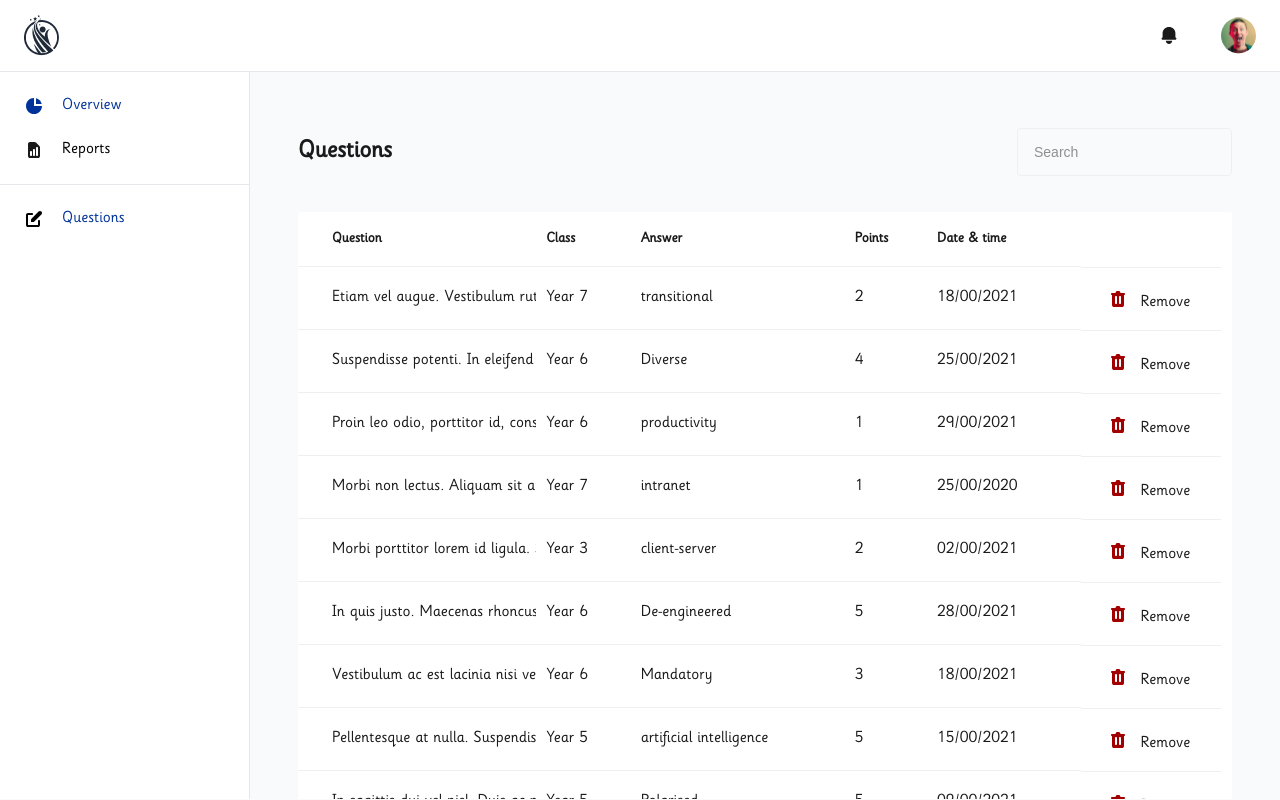
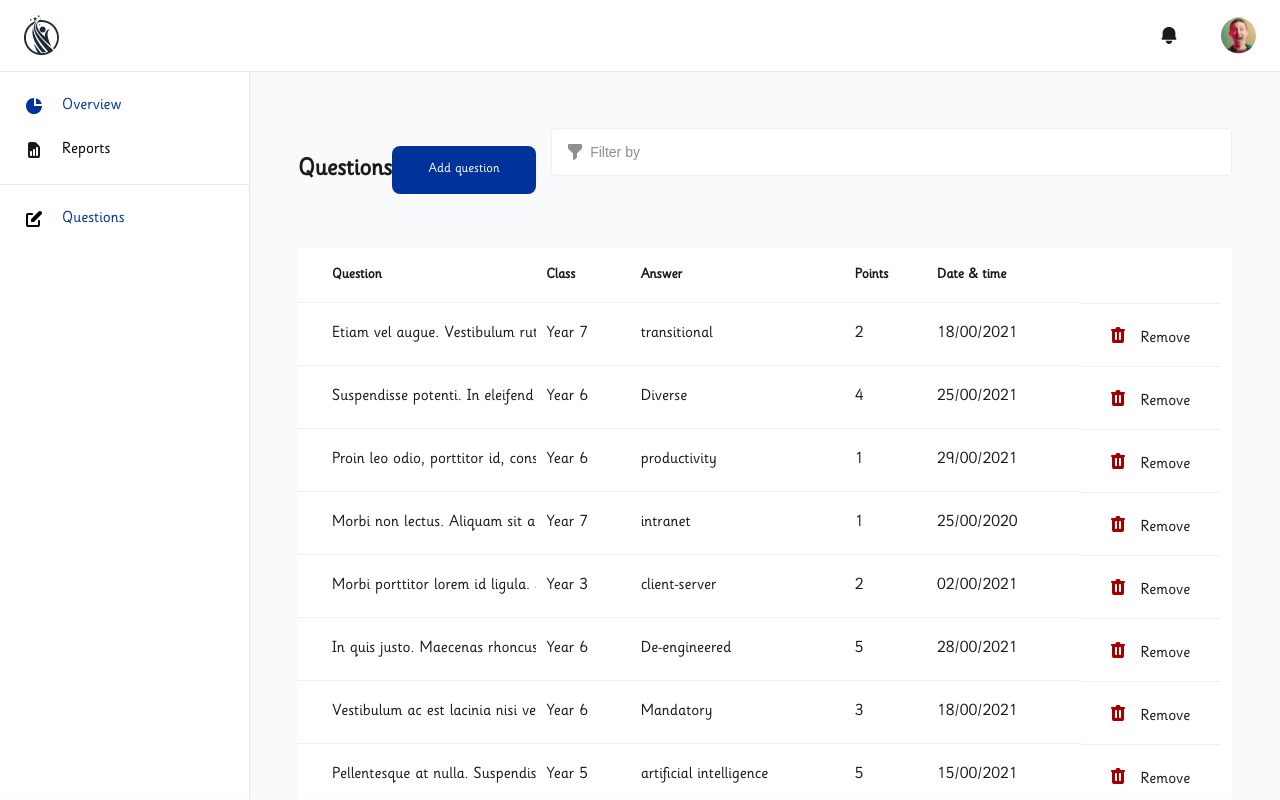
Before and after one commit to Azerii/bfcc-admin, a React (Create React App) app: page /questions in a window 1280 px wide. Built offline with nearby package versions, Linux system fonts and the light colour scheme.

Commit message:
Finished up delete and add  question functionality

```diff
--- a/src/assets/index.js
+++ b/src/assets/index.js
@@ -18,6 +18,7 @@ import arrow_left_grey from "./images/arrow_left_grey.svg";
 import age_group from "./images/age_group.svg";
 import arrow_down from "./images/arrow_down.svg";
 import remove from "./icons/remove.svg"
+import filter from "./icons/filter.svg"
 export {
   chat_pie,
   age,
@@ -38,5 +39,6 @@ export {
   arrow_right_grey,
   age_group,
   download,
-  remove
+  remove,
+  filter
 };
--- a/src/components/Button/Button.js
+++ b/src/components/Button/Button.js
@@ -17,8 +17,8 @@ const Wrapper = styled.button`
 `;
 
 const Button = (props) => {
-  const { text, width, color, textColor, borderColor } = props;
-  return <Wrapper {...props}>{text}</Wrapper>;
+  const { className,text, width, color, textColor, borderColor } = props;
+  return <Wrapper className={className} {...props}>{text}</Wrapper>;
 };
 
 export default Button;
--- a/src/components/FormGroup/index.js
+++ b/src/components/FormGroup/index.js
@@ -7,6 +7,7 @@ import Dropdown from "./Dropdown";
 import searchIcon from "../../assets/icons/searchGrey.svg";
 import cancelIcon from "../../assets/icons/cancel.svg";
 import chevronDown from "../../assets/icons/chevronDown.svg";
+import { filter } from "../../assets";
 
 const handleToggleShow = (e, id) => {
   const toggler = e.target;
@@ -153,7 +154,7 @@ const FormGroup = ({
           labelBg={labelBg}
         >
           <div className="header">
-            <img src={searchIcon} alt="icon" className="icon left" />
+            <img src={name === "filter" ? filter : searchIcon} alt="icon" className="icon left" />
             <input
               type="text"
               id={name}
--- a/src/components/Modal/NothingAdded.js
+++ b/src/components/Modal/NothingAdded.js
@@ -37,7 +37,7 @@ function NothingAdded({ text, onClick, link }) {
       <img src={age_group} alt={age_group} />
       <p>There’s nothing here.</p>
       <p>
-        You haven't added any {text} <br /> at the monent.
+        You haven't added any {text} <br /> at the moment.
       </p>
       <Link to={link}>
         <Button text="Add question" width="144px" onClick={onClick} />
--- a/src/components/Table/PaginationTable.js
+++ b/src/components/Table/PaginationTable.js
@@ -7,8 +7,6 @@ import {
   useFilters,
   usePagination,
 } from "react-table";
-// import Button from "../Button/Button";
-// import Form from "../Form/Form";
 import {
   arrow_left_blue,
   arrow_left_grey,
@@ -17,16 +15,20 @@ import {
   remove as remove_icon,
 } from "../../assets";
 import { MOCK_COLUMNS } from "./columns";
-// import GlobalFilter from "./GlobalFilter";
 import styled from "styled-components";
-// import Pagination from "../Pagination/Pagination";
 import ColumnFilter from "./ColumnFilter";
-// import Context from "../../components/Context/Context";
 import FormGroup from "../FormGroup";
+import Button from "../Button/Button";
 
 const Wrapper = styled.div`
   .header {
     margin-bottom: 3.6rem;
+  }
+  .btn {
+    margin-left: auto;
+    margin-right: 1.5rem;
+    display: block;
+    width: fit-content;
   }
 `;
 
@@ -132,11 +134,16 @@ const PaginationWrapper = styled.div`
   }
 `;
 
-const PaginationTable = ({ COLUMNS = MOCK_COLUMNS, DATA, title }) => {
-  const columns = useMemo(() => COLUMNS, []);
-  const data = useMemo(() => DATA, []);
+const PaginationTable = ({
+  COLUMNS = MOCK_COLUMNS,
+  DATA,
+  title,
+  clickFunc,
+}) => {
+  const columns = COLUMNS;
+  const data = DATA;
 
-  const clickFunc = () => {};
+  // const clickFunc = () => {};
 
   const defaultColumn = useMemo(() => {
     return {
@@ -173,7 +180,6 @@ const PaginationTable = ({ COLUMNS = MOCK_COLUMNS, DATA, title }) => {
   );
   const { pageIndex } = state;
 
-  // const [searchValue, setSearchValue] = useState(pageIndex + 1);
   const removeHandler = (id) => {
     if (title === "Questions") {
       return (
@@ -211,10 +217,15 @@ const PaginationTable = ({ COLUMNS = MOCK_COLUMNS, DATA, title }) => {
       <div className="flexRow alignCenter justifySpaceBetween header">
         <h4 className="title">{title}</h4>
         {/* <GlobalFilter filter={globalFilter} setFilter={setGlobalFilter} /> */}
+
+        {title === "Questions" && <Link className="btn" to="/questions/add-question">
+          <Button text={"Add question"} />
+        </Link>}
+
         <FormGroup
-          fieldStyle="shortText"
-          name="search"
-          placeholder="Search"
+          fieldStyle="search"
+          name="filter"
+          placeholder="Filter by"
           setValue={setGlobalFilter}
           outline={false}
           labelBg="var(--background)"
@@ -225,7 +236,7 @@ const PaginationTable = ({ COLUMNS = MOCK_COLUMNS, DATA, title }) => {
           <thead>
             {headerGroups.map((headerGroup, index) => (
               <tr
-                key={index}
+                key={index + headerGroup}
                 {...headerGroup.getHeaderGroupProps()}
                 className="header"
               >
@@ -243,14 +254,14 @@ const PaginationTable = ({ COLUMNS = MOCK_COLUMNS, DATA, title }) => {
             {page.map((row, index) => {
               prepareRow(row);
               return (
-                <tr {...row.getRowProps()}>
+                <tr key={row + index} {...row.getRowProps()}>
                   <td width="24">
                     <Link
                       to={`/${row.cells[0].value}_${row.cells[1].value}`}
                     ></Link>
                   </td>
                   {row.cells.map((cell, index) => (
-                    <td {...cell.getCellProps()}>
+                    <td key={cell + index} {...cell.getCellProps()}>
                       <Link to={`/${row.cells[0].value}_${row.cells[1].value}`}>
                         {cell.render("Cell")}
                       </Link>
--- a/src/pages/Question/Question.js
+++ b/src/pages/Question/Question.js
@@ -20,9 +20,9 @@ const Wrapper = styled.div`
 const Question = () => {
   const [loading, setLoading] = useState(false);
   const [questions, setQuestions] = useState(DATA);
-  const removeHandler = (id) => {
-    console.log('button was clicked')
-    setQuestions(questions.filter((data) => !data.id.includes(1)));
+  const removeHandler = (Id) => {
+    setQuestions(questions.filter((data) => data.id !== Id));
+
   };
 
   const createQuestion = (e) => {
@@ -32,13 +32,16 @@ const Question = () => {
     const formData = new FormData(formEl);
     const data = formDataToJSON(formData);
 
+    const updateQuestions = [...questions].push(data)
+    setQuestions(updateQuestions);
     console.log(data);
+    console.log(questions);
   };
 
   return (
     <Wrapper>
       {loading && <Loader />}
-      {/* <h4>Questions</h4> */}
+      {!questions.length && <h4>Questions</h4>}
       {!questions.length && (
         <NothingAdded text="question" link="/questions/add-question" />
       )}
@@ -46,12 +49,14 @@ const Question = () => {
       <Route exact path="/questions/add-question">
         <AddQuestion handleSubmit={createQuestion} />
       </Route>
-      <PaginationTable
-        DATA={questions}
-        COLUMNS={COLUMNS}
-        clickFunc={()=>removeHandler(1)}
-        title="Questions"
-      />
+      {questions.length > 0 && (
+        <PaginationTable
+          DATA={questions}
+          COLUMNS={COLUMNS}
+          clickFunc={removeHandler}
+          title="Questions"
+        />
+      )}
     </Wrapper>
   );
 };
```
Also changed, not shown: blah.js (added, +9 -0 lines), src/assets/icons/filter.svg (added).
